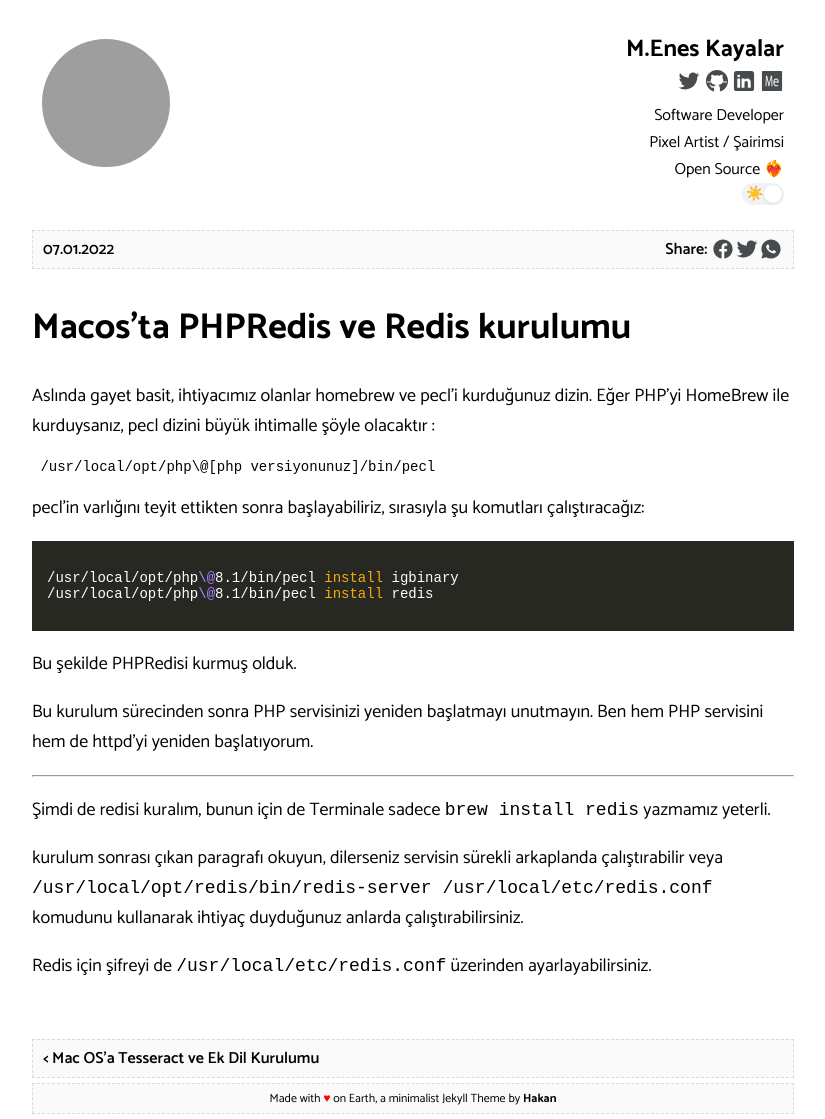
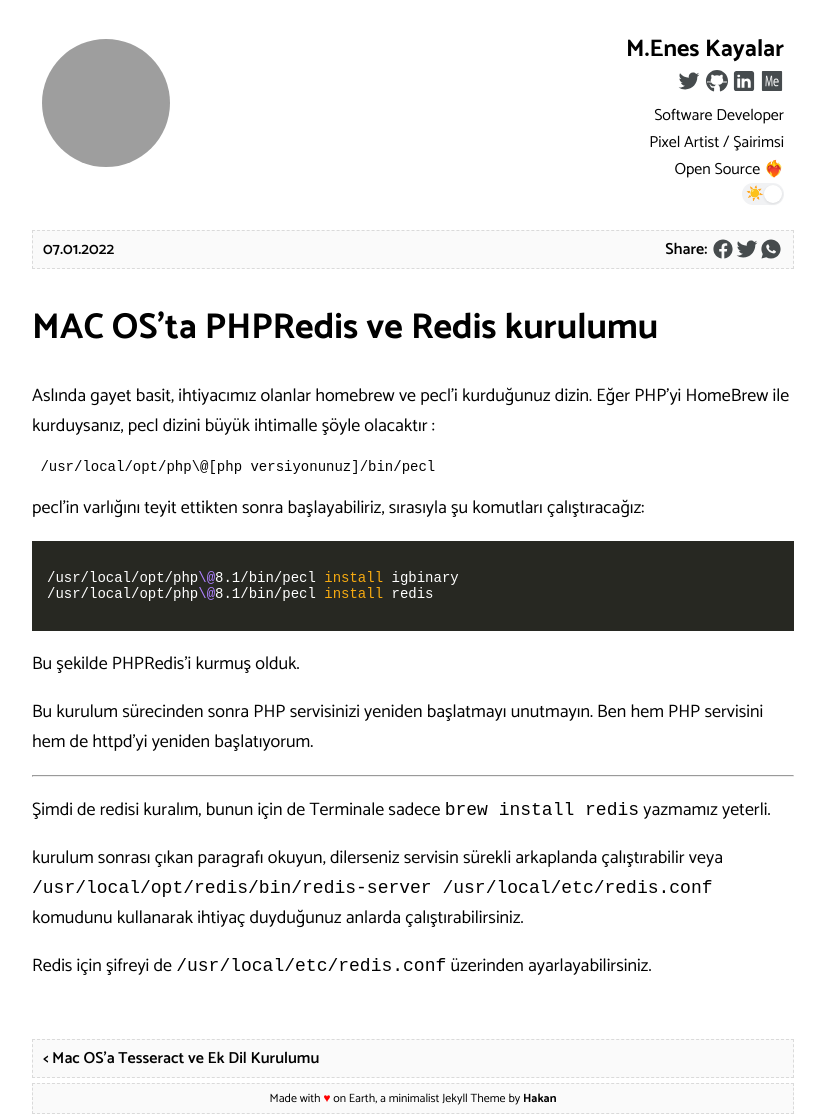
Before and after one commit to merchizm/merchizm.github.io, a Jekyll site: the page built from _posts/2022-01-07-macos-redis-kurulumu.md, in a window 1280 px wide. Shown: the whole page, without its empty margins (227-1052 px from the left). Built offline with Jekyll 4.4.1, drawn with Linux system fonts in a browser that asks for light colours; comment, search, counter and statistics services are not loaded.

Commit message:
Update 2022-01-07-macos-redis-kurulumu.md

```diff
--- a/_posts/2022-01-07-macos-redis-kurulumu.md
+++ b/_posts/2022-01-07-macos-redis-kurulumu.md
@@ -1,6 +1,6 @@
 ---
 id: 419
-title: "Macos'ta PHPRedis ve Redis kurulumu"
+title: "MAC OS'ta PHPRedis ve Redis kurulumu"
 date: 2022-01-07T15:30:21+03:00
 author: Meriç Enes Kayalar
 layout: post
@@ -20,7 +20,7 @@ pecl'in varlığını teyit ettikten sonra başlayabiliriz, sırasıyla şu komu
 /usr/local/opt/php\@8.1/bin/pecl install redis
 {% endhighlight %}
 
-Bu şekilde PHPRedisi kurmuş olduk.
+Bu şekilde PHPRedis'i kurmuş olduk.
 
 Bu kurulum sürecinden sonra PHP servisinizi yeniden başlatmayı unutmayın. Ben hem PHP servisini hem de httpd'yi yeniden başlatıyorum.
 
```
